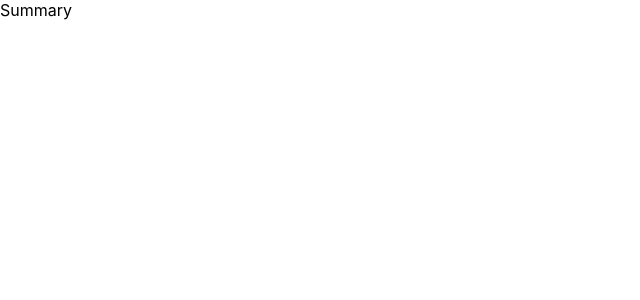
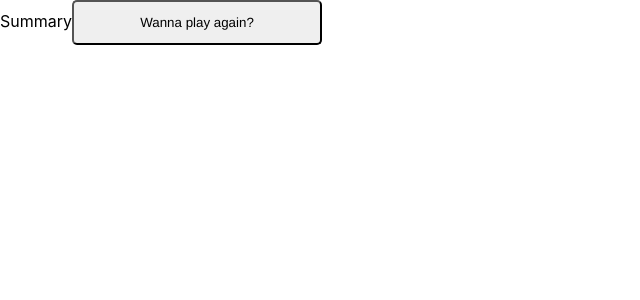
Before and after one commit to Technigo/project-redux-quiz-old, a React (Create React App) app: page /summary in a window 1280 px wide. Shown: the top 300 px of the page, without its empty margins (0-640 px from the left). Built offline with nearby package versions, Linux system fonts and the light colour scheme.

Commit message:
added a wanna play again- link on the summary page which redirects to the quiz

```diff
--- a/src/components/Summary.js
+++ b/src/components/Summary.js
@@ -1,5 +1,14 @@
 import React from "react";
+import { quiz } from "../reducers/quiz";
+import { Link } from "react-router-dom";
 
-export const Summary = () => {
-  return <div>Summary</div>;
+export const Summary = (CurrentQuestion) => {
+  return (
+    <div>
+      Summary
+      <Link to="/quiz">
+        <button onClick={CurrentQuestion}>Wanna play again?</button>
+      </Link>
+    </div>
+  );
 };
```
